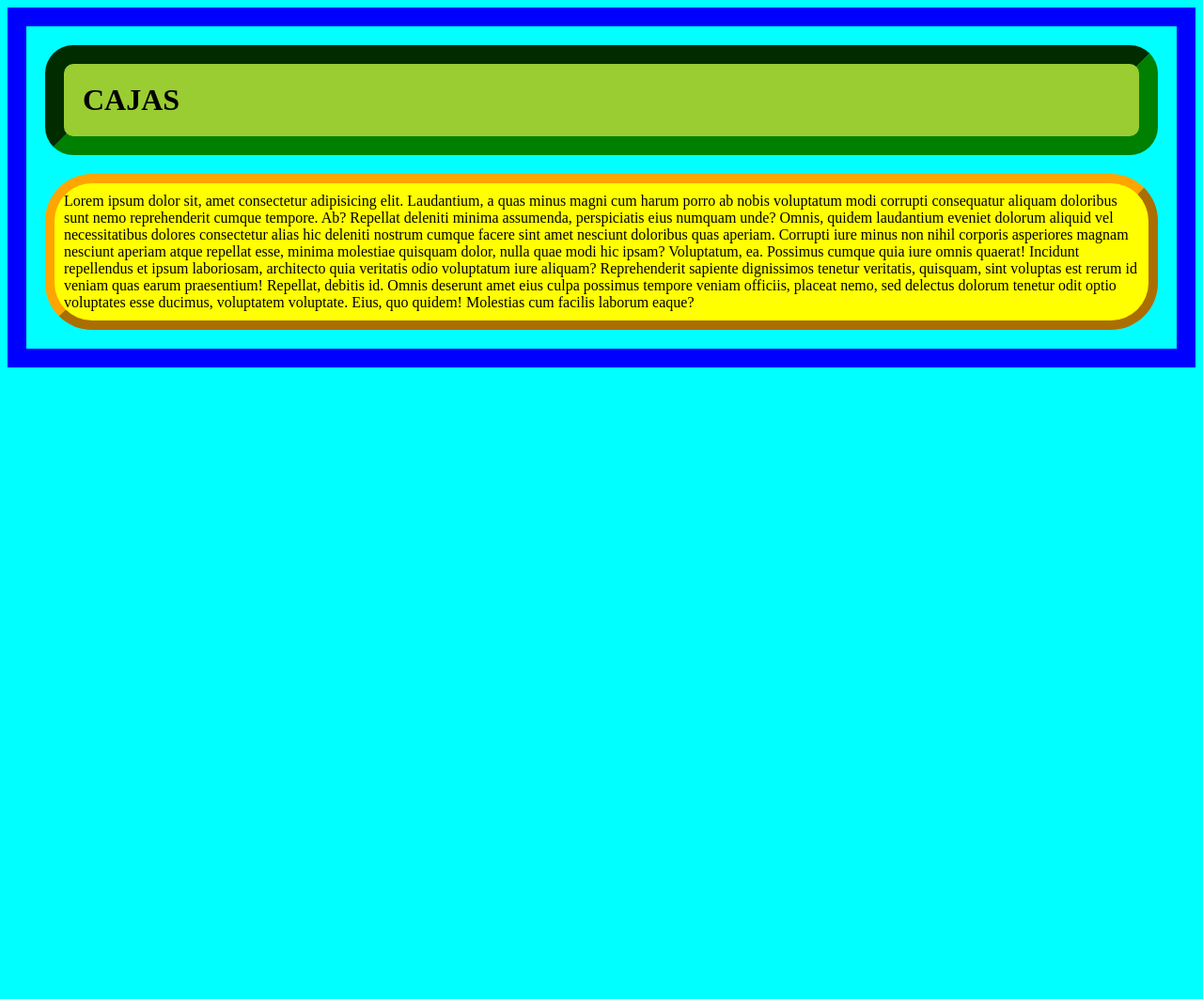
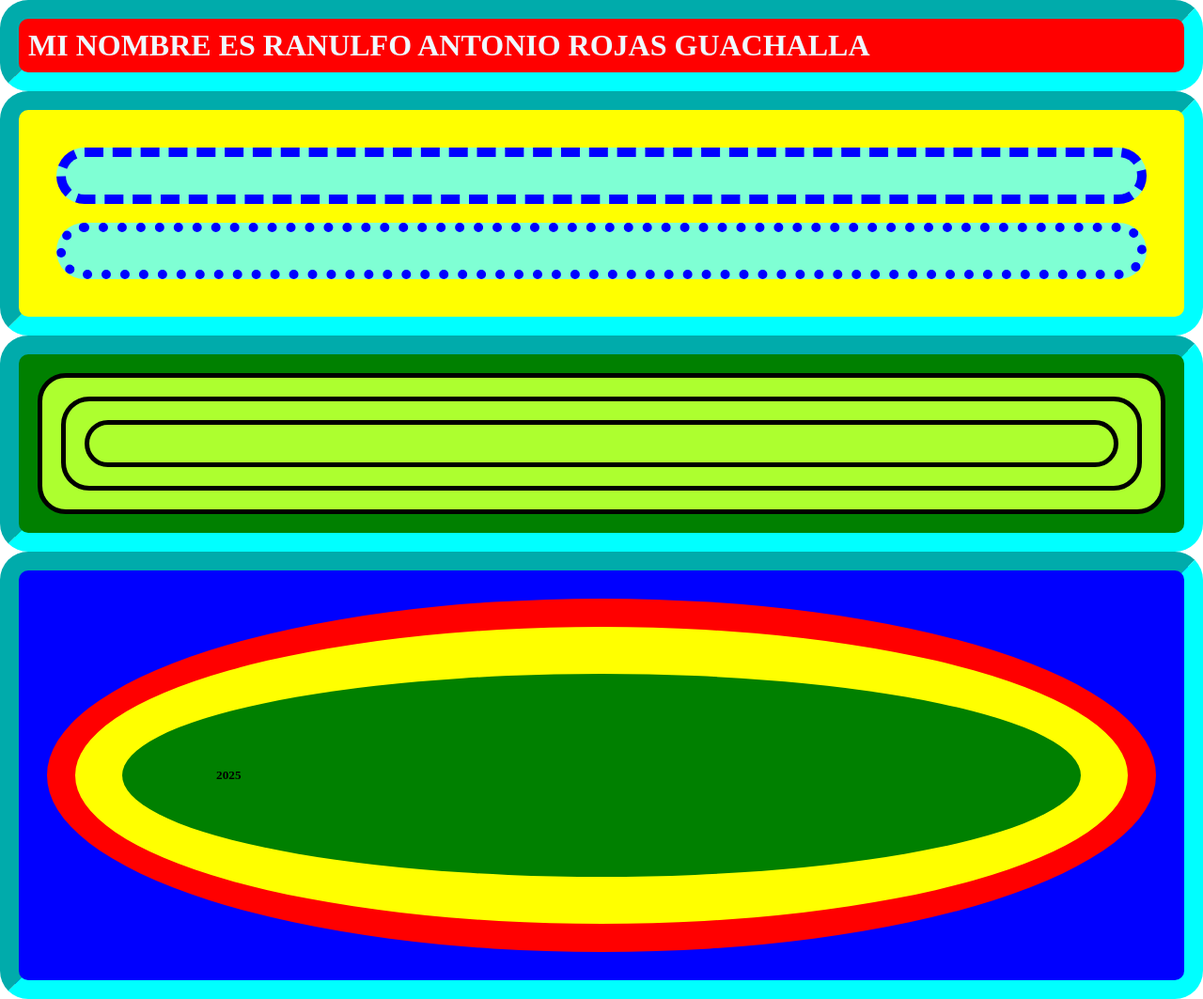
Before and after one commit to Antonio10100011/tarea1_INF-122, a plain HTML site: page index.html in a window 1280 px wide. Shown: the whole page at 94% size. Before the commit the page ends 800 px from the top, so only its background shows below. Drawn offline with Linux system fonts and the light colour scheme.

Commit message:
Creando Cajas

```diff
--- a/css/style.css
+++ b/css/style.css
@@ -1,27 +1,72 @@
-body{
-    background-color: aqua;
+*{margin: 0px;}
+.c1{
+    background-color: red;
+    color: aliceblue;
+    padding: 10px;
     border: 20px;
-    border-style: solid ;
+    border-color: aqua;
+    border-style: inset;
+    border-radius: 30px;
+}
+.c2{
+    background-color: yellow;
+    padding: 20px;
+    border: 20px;
+    border-color: aqua;
+    border-style: inset;
+    border-radius: 30px;
+}
+.c3{
+    background-color: green;
+    padding: 20px;
+    border: 20px;
+    border-color: aqua;
+    border-style: inset;
+    border-radius: 30px;
+}
+.c4{
+    background-color: blue;
+    border: 20px;
+    padding: 30px;
+    border-color: aqua;
+    border-style: inset;
+    border-radius: 30px;
+}
+.c2-1{
+    background-color: aquamarine;
+    padding: 20px;
+    margin: 20px;
+    border: 10px;
+    border-radius: 30px;
+    border-style: dashed;
     border-color: blue;
 }
-h1{
-    background-color: yellowgreen;
-    padding-top: 20px;
-    padding-bottom: 20px;
-    padding-left: 20px;
-    padding-right: 20px;
+.c2-2{
+    background-color: aquamarine;
+    padding: 20px;
     margin: 20px;
-    border: 20px;
-    border-style: inset;
-    border-color: green;
+    border: 10px;
+    border-radius: 30px;
+    border-style: dotted;
+    border-color: blue;
+}
+.hijo{
+    background-color: greenyellow;
+    padding: 20px;
+    border: 5px;
+    border-style:solid ;
     border-radius: 30px;
 }
-p{
+.c4-1{
     background-color: yellow;
-    padding: 10px;
-    margin: 20px;
-    border: 10px;
-    border-style: outset;
-    border-color: orange;
-    border-radius: 50px;
+    padding: 50px;
+    border: 30px;
+    border-radius: 50%;
+    border-style: solid;
+    border-color: red;
 }
+h5{
+    background-color: green;
+    padding: 100px;
+    border-radius: 60%;
+}
--- a/index.html
+++ b/index.html
@@ -7,11 +7,26 @@
     <title>Document</title>
 </head>
 <body>
-    <h1>CAJAS</h1>
-    <p>Lorem ipsum dolor sit, amet consectetur adipisicing elit. Laudantium, a quas minus magni cum harum porro ab nobis voluptatum modi corrupti consequatur aliquam doloribus sunt nemo reprehenderit cumque tempore. Ab?
-    Repellat deleniti minima assumenda, perspiciatis eius numquam unde? Omnis, quidem laudantium eveniet dolorum aliquid vel necessitatibus dolores consectetur alias hic deleniti nostrum cumque facere sint amet nesciunt doloribus quas aperiam.
-    Corrupti iure minus non nihil corporis asperiores magnam nesciunt aperiam atque repellat esse, minima molestiae quisquam dolor, nulla quae modi hic ipsam? Voluptatum, ea. Possimus cumque quia iure omnis quaerat!
-    Incidunt repellendus et ipsum laboriosam, architecto quia veritatis odio voluptatum iure aliquam? Reprehenderit sapiente dignissimos tenetur veritatis, quisquam, sint voluptas est rerum id veniam quas earum praesentium! Repellat, debitis id.
-    Omnis deserunt amet eius culpa possimus tempore veniam officiis, placeat nemo, sed delectus dolorum tenetur odit optio voluptates esse ducimus, voluptatem voluptate. Eius, quo quidem! Molestias cum facilis laborum eaque?</p>
+    <div class="c1">
+        <h1>MI NOMBRE ES RANULFO ANTONIO ROJAS GUACHALLA</h1>
+    </div>
+    <div class="c2">
+        <div class="c2-1"></div>
+        <div class="c2-2"></div>
+    </div>
+    <div class="c3">
+        <div class="hijo">
+            <div class="hijo">
+                <div class="hijo">
+
+                </div>
+            </div>
+        </div>
+    </div>
+    <div class="c4">
+        <div class="c4-1">
+            <h5>2025</h5>
+        </div>
+    </div>
 </body>
 </html>
```
